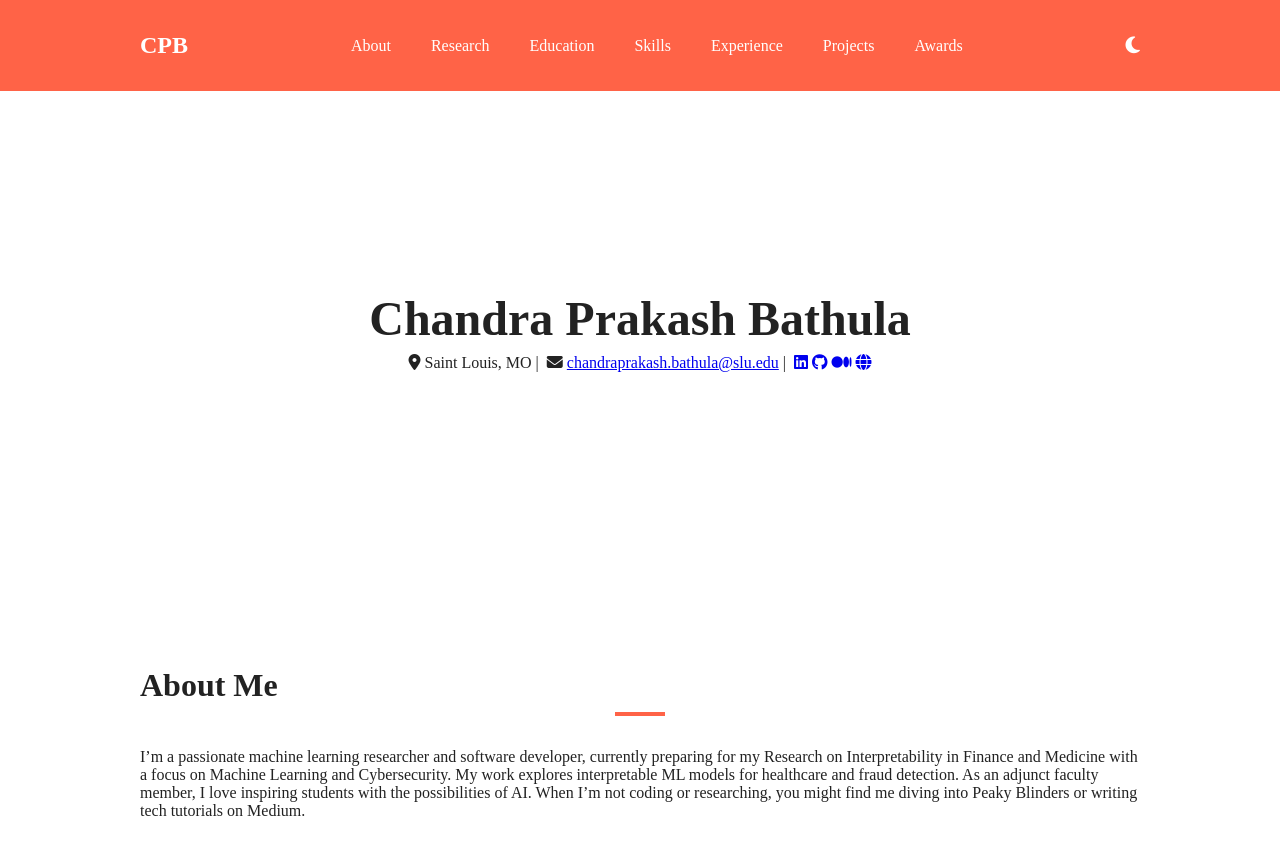
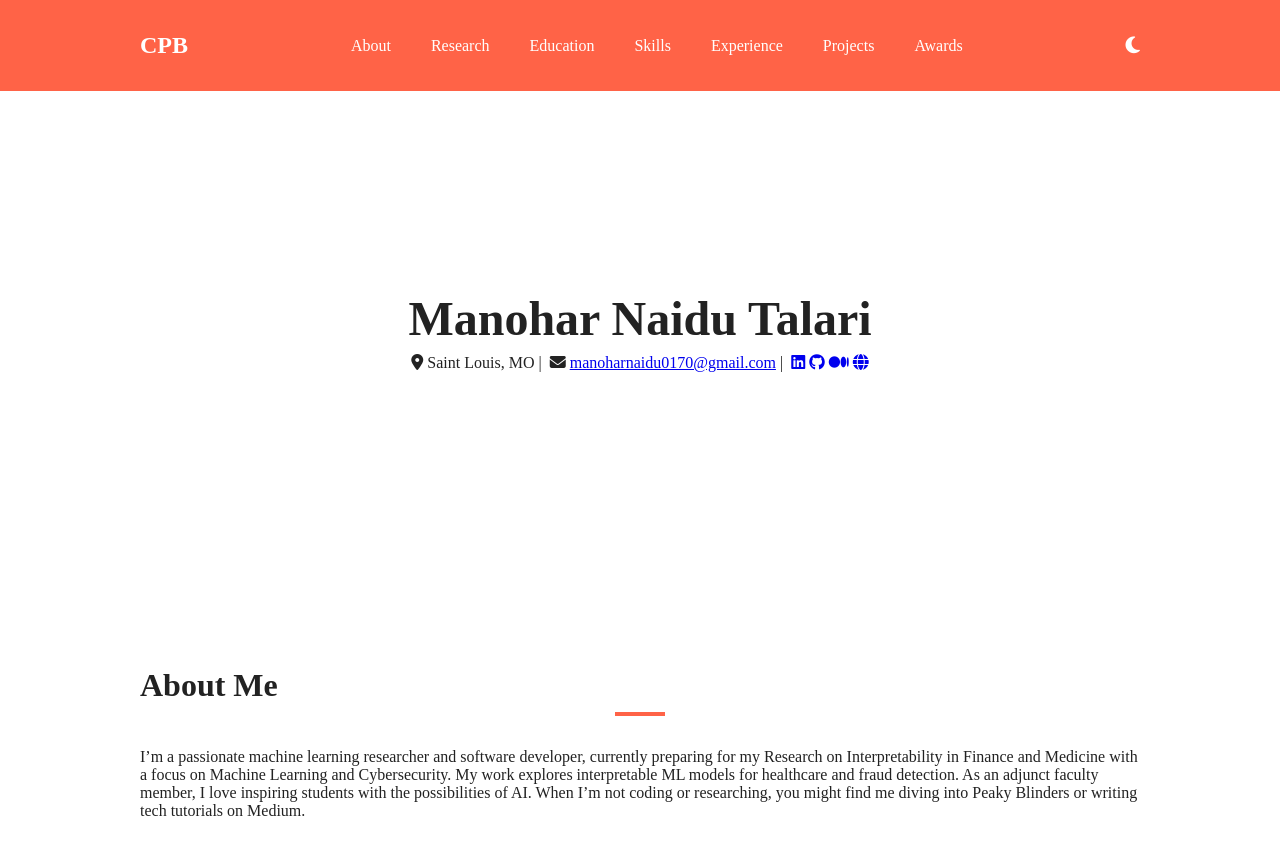
Before and after one commit to Manohar0170/resume_file, a plain HTML site: page index.html in a window 1280 px wide. Shown: the top 855 px of the page. Drawn offline with nearby package versions, Linux system fonts and the light colour scheme; a small style sheet from the web is missing.

Commit message:
Update index.html

```diff
--- a/index.html
+++ b/index.html
@@ -6,7 +6,7 @@
     name="viewport"
     content="width=device-width, initial-scale=1, viewport-fit=cover"
   />
-  <title>Chandra Prakash Bathula | Resume</title>
+  <title>Manohar Naidu Talari | Resume</title>
 
   <!-- AOS (Animate On Scroll) -->
   <link
@@ -47,12 +47,12 @@
   <!-- HERO -->
   <header id="hero">
     <div class="container hero-content" data-aos="fade-down">
-      <h1>Chandra Prakash Bathula</h1>
+      <h1>Manohar Naidu Talari</h1>
       <p class="contact-line">
         <i class="fas fa-map-marker-alt"></i> Saint Louis, MO |
         <i class="fas fa-envelope"></i>
-        <a href="mailto:chandraprakash.bathula@slu.edu"
-          >chandraprakash.bathula@slu.edu</a
+        <a href="mailto:manoharnaidu0170@gmail.com"
+          >manoharnaidu0170@gmail.com</a
         > |
         <a href="#" target="_blank"><i class="fab fa-linkedin"></i></a>
         <a href="#" target="_blank"><i class="fab fa-github"></i></a>
```
